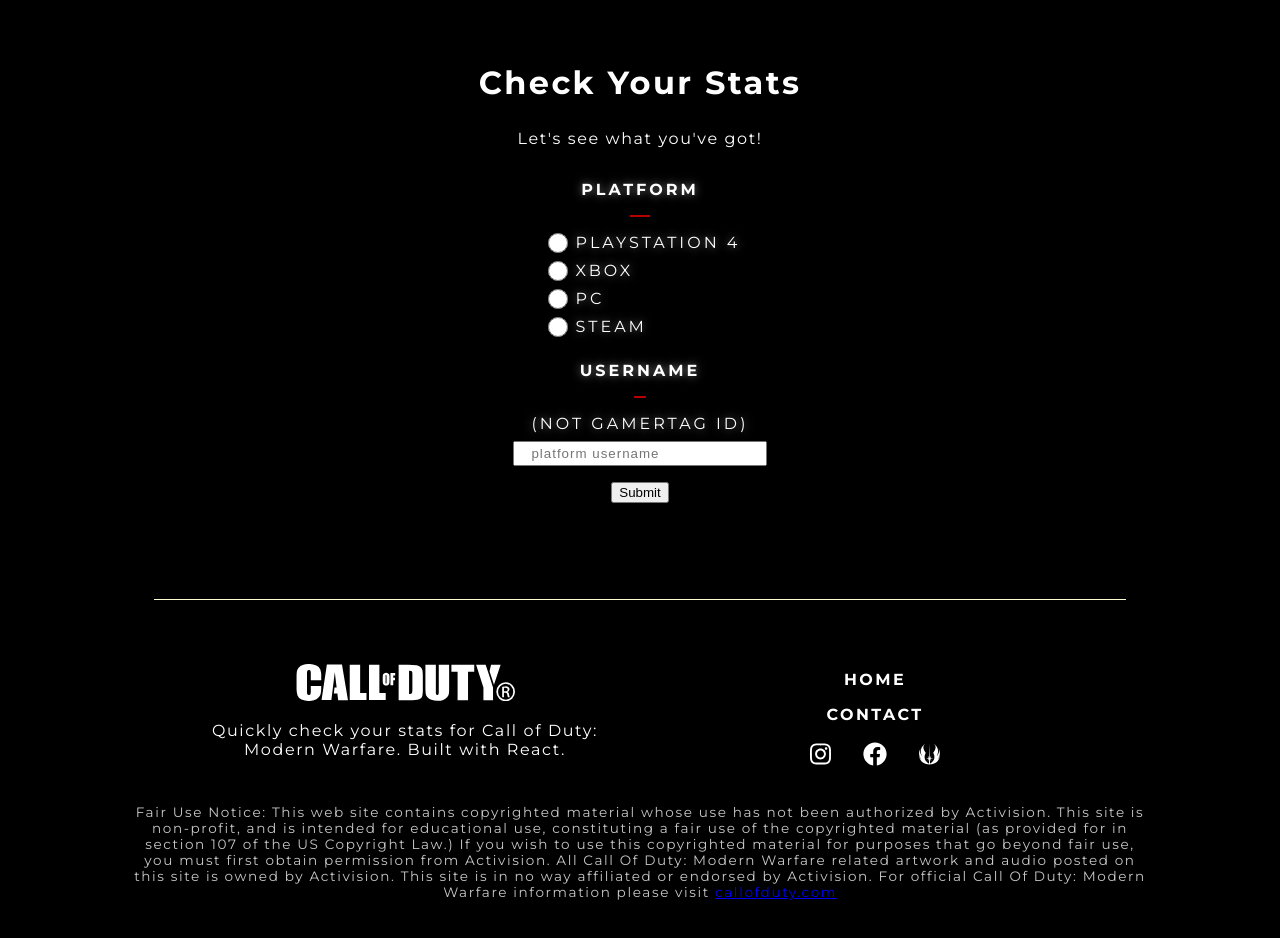
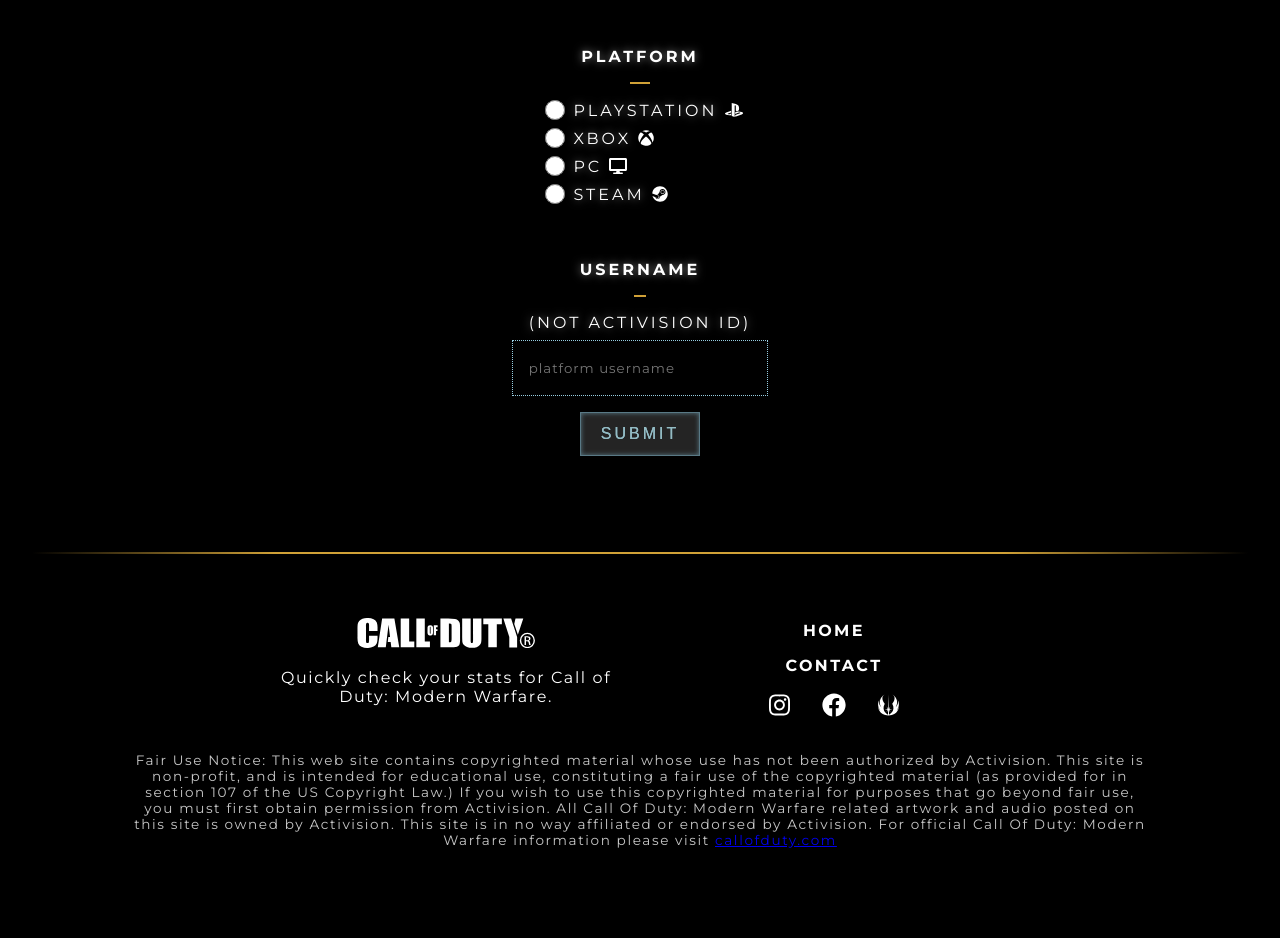
Before and after one commit to andrewly07/modernwarfarestatchecker, a React (Create React App) app: page / in a window 1280 px wide. Shown: the part 608-1546 px from the top of the page. After the commit the page ends 1501 px from the top, so only its background shows below. Built offline with nearby package versions, Linux system fonts and the light colour scheme.

Commit message:
Added error handling for api requests Created new Error component Error.js to display error to user

```diff
--- /dev/null
+++ b/src/components/Error.js
@@ -0,0 +1,43 @@
+import React from "react";
+import styled from "styled-components";
+
+const ErrorMain = styled.section`
+  padding: 0rem 0 2rem;
+  width: 80vw;
+  margin: 0 auto;
+
+  :before {
+    margin-bottom: 3rem;
+    content: "";
+    height: 2px;
+    width: 100%;
+    background-image: linear-gradient(
+      to right,
+      rgba(0, 0, 0, 0),
+      #79d9ff 20%,
+      #79d9ff 80%,
+      rgba(0, 0, 0, 0)
+    );
+    display: block;
+    margin-top: 0;
+  }
+
+  h1 {
+    font-size: 2rem;
+    color: #d0a137;
+  }
+`;
+
+const Error = () => {
+  return (
+    <ErrorMain>
+      <h1>Incorrect Username or Platform</h1>
+      <p>
+        Double check to make sure your username and platform are correct and try
+        again
+      </p>
+    </ErrorMain>
+  );
+};
+
+export default Error;
--- a/src/components/Footer.js
+++ b/src/components/Footer.js
@@ -21,12 +21,13 @@
   position: relative;
 
   :before {
-    content: '';
-    height: 1px;
-    background-color: #fbfcd1;
-    position: relative;
-    width: 80%;
     margin-bottom: 3rem;
+    content: "";
+    height: 2px;
+    width: 100%;
+    background-image: linear-gradient(to right, rgba(0, 0, 0, 0), #d0a137 20%, #d0a137 80%, rgba(0, 0, 0, 0));
+    display: block;
+    margin-top: 0;
   }
 `;
 
@@ -78,7 +79,7 @@
   font-size: .85rem;
   color: #c7c7c7;
   width: 80vw;
-`
+`;
 
 const Footer = () => {
   return (
@@ -89,7 +90,7 @@
             <img src={logo} alt="call of duty modern warfare logo" />
           </Link>
           <p>
-            Quickly check your stats for Call of Duty: Modern Warfare. Built with React.
+            Quickly check your stats for Call of Duty: Modern Warfare.
           </p>
         </DescriptionContainer>
         <LinksContainer>
--- a/src/components/Header.js
+++ b/src/components/Header.js
@@ -2,9 +2,10 @@
 import styled from "styled-components";
 
 const HeaderContainer = styled.div`
-  padding: 2rem 0 1rem;
+  padding: 2rem 0 2rem;
   width: 80vw;
   margin: 0 auto;
+  text-transform: uppercase;
 
   h1 {
     font-size: 2rem;
--- a/src/components/Hero.js
+++ b/src/components/Hero.js
@@ -1,16 +1,20 @@
 import React from "react";
 import styled from "styled-components";
 import BgImage from "../assets/images/cod-hero.jpg";
+import HeroLogo from '../assets/images/mw-wz-combined-logo.png'
 import Title from "./Title";
 
 const HeroMain = styled.section`
-  height: 60vh;
+  height: 50vh;
   background-image: url(${BgImage});
   background-size: cover;
   background-repeat: no-repeat;
   background-position: top;
   background-attachment: fixed;
   margin-top: 4rem;
+  display: flex;
+  justify-content: center;
+  align-items: center;
     @media (max-width: 767px) {
         background-attachment: scroll;
     }
@@ -19,11 +23,12 @@
 const Hero = () => {
   return (
     <HeroMain>
-      <Title
+      <img src={HeroLogo} alt="Call of Duty Modern Warfare and Warzone Logo"/>
+      {/* <Title
         title="Call of Duty: Modern Warfare"
         subtitle="Stat Checker"
         desc="Check wins/losses, favorite weapon, K/D ratio, and more"
-      />
+      /> */}
     </HeroMain>
   );
 };
--- a/src/components/InputStats.js
+++ b/src/components/InputStats.js
@@ -3,11 +3,25 @@
 import Header from "./Header";
 import axios from "axios";
 import Stats from "./Stats";
+import Error from "./Error";
+import { FontAwesomeIcon } from "@fortawesome/react-fontawesome";
+import {
+  faPlaystation,
+  faXbox,
+  faSteam,
+} from "@fortawesome/free-brands-svg-icons";
+import { faDesktop } from "@fortawesome/free-solid-svg-icons"
 
 const StatsMain = styled.section`
   padding-bottom: 4rem;
   width: 100vw;
   margin: 0 auto;
+`;
+
+const Headline = styled.h1`
+  text-transform: uppercase;
+  font-size: 2rem;
+  padding: 3rem 0;
 `;
 
 const FormMain = styled.form`
@@ -46,7 +60,7 @@
 `;
 
 const UserLabel = styled.label`
-  margin-top: 1rem;
+  margin-top: 3rem;
   display: flex;
   flex-direction: column;
   align-items: center;
@@ -59,6 +73,11 @@
     width: 100%;
     letter-spacing: 1px;
     margin: 0.5rem 0 1rem;
+    border: 1px dotted #97cde1;
+    background: none;
+    color: white;
+    font-family: inherit;
+    height: 3rem;
   }
 `;
 
@@ -70,7 +89,7 @@
     content: "";
     display: block;
     height: 2px;
-    background-color: #b70000;
+    background-color: #d0a137;
     position: relative;
     width: 10%;
     margin: 1rem auto;
@@ -83,6 +102,10 @@
     userData: [],
     platform: "",
     username: "",
+    errors: {
+      platform: null,
+      username: null,
+    },
   };
 
   handleChange = (e) => {
@@ -98,7 +121,35 @@
   };
 
   handleSubmit = (e) => {
+    if (this.state.platform === "") {
+      console.log("platform needs to be selected");
+      this.setState({
+        errors: {
+          platform: true,
+        },
+      });
+    } else if (this.state.username === "") {
+      console.log("username needs to be selected");
+      this.setState({
+        errors: { username: true },
+      });
+    }
     this.getUserData();
+    e.preventDefault();
+  };
+
+  handleClear = (e) => {
+    this.setState({
+      success: null,
+      userData: [],
+      platform: "",
+      username: "",
+      errors: {
+        platform: null,
+        username: null,
+      },
+    });
+    console.log("handle clear data", this.state);
     e.preventDefault();
   };
 
@@ -117,59 +168,54 @@
         headers: headers,
       })
       .then((response) => {
-        // console.log("response", response.data);
+        console.log("axios response", response);
         if (response.data.lifetime) {
-            console.log('true')
+          console.log("true");
           this.setState({
             userData: response.data.lifetime,
-                success: true
-            })
-            return
+            success: true,
+          });
+          return;
         } else if (response.data.error) {
           this.setState({
-                success: false
-            })
-            return
+            success: false,
+          });
+          return;
         }
       });
   }
 
   render() {
+    if (this.state.success === null) {
       return (
         <StatsMain>
-        {this.state.success ? (
-          <Stats userStats={this.state.userData} username={this.state.username}/>
-        ) : (
-          <h1>False</h1>
-        )}
           <Header
-          title="Check Your Stats"
-          subtitle="Let's see what you've got!"
+            title="Let's see what you've got, soldier."
+            subtitle="*Multiplayer stats only, Warzone coming soon"
           />
-
           <FormMain onSubmit={this.handleSubmit}>
             <label onChange={this.handleRadioChange}>
               <TitleSpan>Platform</TitleSpan>
               <div>
                 <RadioButton type="radio" value="psn" name="platform" />
-              <span>Playstation 4</span>
+                <span>Playstation <FontAwesomeIcon icon={faPlaystation} /></span>
               </div>
               <div>
                 <RadioButton type="radio" value="xbl" name="platform" />
-              <span>Xbox</span>
+                <span>Xbox <FontAwesomeIcon icon={faXbox} /></span>
               </div>
               <div>
                 <RadioButton type="radio" value="battle" name="platform" />
-              <span>PC</span>
+                <span>PC <FontAwesomeIcon icon={faDesktop} /></span>
               </div>
               <div>
                 <RadioButton type="radio" value="steam" name="platform" />
-              <span>Steam</span>
+                <span>Steam <FontAwesomeIcon icon={faSteam} /></span>
               </div>
             </label>
             <UserLabel>
               <TitleSpan>Username</TitleSpan>
-            <span>(NOT gamertag ID)</span>
+              <span>(NOT Activision ID)</span>
               <UserTextInput
                 type="text"
                 placeholder="platform username"
@@ -177,12 +223,34 @@
                 onChange={this.handleChange}
               />
             </UserLabel>
-          <input type="submit" value="Submit" />
+            <input type="submit" value="Submit" className="btn-primary" />
           </FormMain>
-        {/* <Stats userStats={this.state.userData}/> */}
+        </StatsMain>
+      );
+    } else if (this.state.success === true) {
+      return (
+        <StatsMain>
+          <Stats
+            userStats={this.state.userData}
+            username={this.state.username}
+            platform={this.state.platform}
+          />
+          <button className="btn-primary" onClick={this.handleClear}>
+            Search Again
+          </button>
+        </StatsMain>
+      );
+    } else if (this.state.success === false) {
+      return (
+        <StatsMain>
+          <Error />
+          <button className="btn-primary" onClick={this.handleClear}>
+            Try Again
+          </button>
         </StatsMain>
       );
     }
   }
+}
 
 export default InputStats;
--- a/src/components/Navbar.js
+++ b/src/components/Navbar.js
@@ -13,7 +13,7 @@
   position: fixed;
   top: 0;
   width: 100%;
-  background: black;
+  background: #1b1b1b;
   z-index: 1;
   color: white;
 `;
--- a/src/components/Stats.js
+++ b/src/components/Stats.js
@@ -7,10 +7,49 @@
 import sq3 from "../assets/images/bg/square3.jpg";
 import sq4 from "../assets/images/bg/square4.jpg";
 
+import { FontAwesomeIcon } from "@fortawesome/react-fontawesome";
+import {
+  faPlaystation,
+  faXbox,
+  faSteam,
+} from "@fortawesome/free-brands-svg-icons";
+import { faDesktop } from "@fortawesome/free-solid-svg-icons";
+
 const StatsMain = styled.section`
   padding-bottom: 4rem;
-  /* width: 80vw; */
   margin: 0 auto;
+`;
+
+const UsernameHeader = styled.h1`
+  padding-top: 2rem;
+  font-size: 2.5rem;
+`
+
+const StatsErrorMain = styled.section`
+  padding: 4rem 0 2rem;
+  margin: 0 auto;
+  width: 80vw;
+
+  h1 {
+    color: #fff;
+    text-shadow: 0px 0px 8px rgba(255, 255, 255, 0.5);
+    letter-spacing: 3px;
+    text-transform: uppercase;
+
+    ::after {
+      content: "";
+      display: block;
+      height: 2px;
+      background-color: #d0a137;
+      position: relative;
+      width: 10%;
+      margin: 2rem auto;
+    }
+  }
+
+  p {
+    padding-top: 1rem;
+  }
 `;
 
 const StatsFlexWrap = styled.div`
@@ -20,14 +59,14 @@
   position: relative;
 
   :after {
-    content: '';
+    content: "";
     position: relative;
     background: #fbfcd1;
     height: 1px;
     width: 75%;
     margin: 0 auto;
     margin-top: 4rem;
-    opacity: 0.4
+    opacity: 0.4;
   }
 `;
 
@@ -57,7 +96,12 @@
     width: 100%;
     top: 0;
     background: rgb(1, 28, 45);
-    background: linear-gradient( 0deg, rgba(0, 0, 0, 0.8) 0%, rgba(29, 12, 28, 0.8) 100% );
+    background: linear-gradient(
+      0deg,
+      rgba(0, 0, 0, 1) 0%,
+      rgba(29, 12, 28, 0.9) 50%,
+      rgba(0, 0, 0, 1) 100%
+    );
     z-index: 1;
   }
 
@@ -74,8 +118,19 @@
   }
 `;
 
-const Stats = ({ userStats, username }) => {
-  console.log("users stats", userStats);
+const Stats = ({ userStats, username, platform }) => {
+  console.log("userstats", platform);
+  if (userStats.all.properties === null) {
+    return (
+      <StatsErrorMain>
+        <h1>No Stats Available</h1>
+        <p>
+          You have an account for this platform but have not yet played the
+          game. Try choosing a different platform.
+        </p>
+      </StatsErrorMain>
+    );
+  } else {
     const {
       avengerKills,
       c4Kills,
@@ -135,75 +190,167 @@
 
     return (
       <StatsMain>
-      <Header title={username} subtitle="Multiplayer Stats" />
+        <UsernameHeader>
+          {username}
+          {platform === 'psn' && <FontAwesomeIcon icon={faPlaystation} className="fa-user-right"/>}
+          {platform === 'xbl' && <FontAwesomeIcon icon={faXbox} className="fa-user-right"/>}
+          {platform === 'battle' && <FontAwesomeIcon icon={faDesktop} className="fa-user-right"/>}
+          {platform === 'steam' && <FontAwesomeIcon icon={faSteam} className="fa-user-right"/>}
+        </UsernameHeader>
+        <h4>Lifetime Multiplayer Stats</h4>
         <StatsFlexWrap>
           <StatsThird img={sq1}>
-          <p><span>wins:</span> {wins}</p>
-          <p><span>Losses:</span> {losses}</p>
-          <p><span>Overall K/D Ratio:</span> {kdRatio}</p>
-          <p><span>Overall Kills:</span> {kills}</p>
-          <p><span>Total Deaths:</span> {deaths}</p>
-          <p><span>Total Games Played:</span> {totalGamesPlayed}</p>
-          <p><span>Win/Loss Ratio:</span> {winLossRatio}</p>
-          <p><span>Total Score:</span> {score}</p>
-          <p><span>Total Ties:</span> {ties}</p>
+            <p>
+              <span>wins:</span> {wins}
+            </p>
+            <p>
+              <span>Losses:</span> {losses}
+            </p>
+            <p>
+              <span>Overall K/D Ratio:</span> {kdRatio}
+            </p>
+            <p>
+              <span>Overall Kills:</span> {kills}
+            </p>
+            <p>
+              <span>Total Deaths:</span> {deaths}
+            </p>
+            <p>
+              <span>Total Games Played:</span> {totalGamesPlayed}
+            </p>
+            <p>
+              <span>Win/Loss Ratio:</span> {winLossRatio}
+            </p>
+            <p>
+              <span>Total Score:</span> {score}
+            </p>
+            <p>
+              <span>Total Ties:</span> {ties}
+            </p>
           </StatsThird>
           <StatsThird img={sq2}>
-          <p><span>Longest Win Streak:</span> {recordLongestWinStreak}</p>
-          <p><span>Current Win Streak:</span> {currentWinStreak}</p>
-          <p><span>Total Time Played:</span> {timePlayedTotal} minutes</p>
-          <p><span>Total Shots:</span> {totalShots}</p>
-          <p><span>Total Shots Missed:</span> {misses}</p>
-          <p><span>Total Headshots:</span> {headshots}</p>
-          <p><span>Suicides:</span> {suicides}</p>
-          <p><span>Accuracy:</span> {accuracy}</p>
-          <p><span>Total Assists:</span> {assists}</p>
+            <p>
+              <span>Longest Win Streak:</span> {recordLongestWinStreak}
+            </p>
+            <p>
+              <span>Current Win Streak:</span> {currentWinStreak}
+            </p>
+            <p>
+              <span>Total Time Played:</span> {timePlayedTotal} minutes
+            </p>
+            <p>
+              <span>Total Shots:</span> {totalShots}
+            </p>
+            <p>
+              <span>Total Shots Missed:</span> {misses}
+            </p>
+            <p>
+              <span>Total Headshots:</span> {headshots}
+            </p>
+            <p>
+              <span>Suicides:</span> {suicides}
+            </p>
+            <p>
+              <span>Accuracy:</span> {accuracy}
+            </p>
+            <p>
+              <span>Total Assists:</span> {assists}
+            </p>
           </StatsThird>
         </StatsFlexWrap>
         <StatsIndividualMain>
           <h4>Individual Game Stats</h4>
           <StatsFlexWrap>
             <StatsThird img={sq3}>
-            <p><span>Most Kills:</span> {bestKills}</p>
-            <p><span>Highest Killstreak:</span> {bestKillStreak}</p>
-            <p><span>Best K/D Ratio:</span> {bestKD}</p>
-            <p><span>Most Deaths:</span> {bestDeaths}</p>
-            <p><span>Most Defends:</span> {bestDefends}</p>
-            <p><span>Most Defuses:</span> {bestDefuses}</p>
+              <p>
+                <span>Most Kills:</span> {bestKills}
+              </p>
+              <p>
+                <span>Highest Killstreak:</span> {bestKillStreak}
+              </p>
+              <p>
+                <span>Best K/D Ratio:</span> {bestKD}
+              </p>
+              <p>
+                <span>Most Deaths:</span> {bestDeaths}
+              </p>
+              <p>
+                <span>Most Defends:</span> {bestDefends}
+              </p>
+              <p>
+                <span>Most Defuses:</span> {bestDefuses}
+              </p>
             </StatsThird>
             <StatsThird img={sq4}>
-            <p><span>Best Score:</span> {bestScore}</p>
-            <p><span>Win/Loss Ratio:</span> {winLossRatio}</p>
-            <p><span>Most Plants:</span> {bestPlants}</p>
-            <p><span>Most Rescues:</span> {bestRescues}</p>
-            <p><span>Most Captures:</span> {bestCaptures}</p>
-            <p><span>Most Confirms:</span> {bestConfirmed}</p>
+              <p>
+                <span>Best Score:</span> {bestScore}
+              </p>
+              <p>
+                <span>Win/Loss Ratio:</span> {winLossRatio}
+              </p>
+              <p>
+                <span>Most Plants:</span> {bestPlants}
+              </p>
+              <p>
+                <span>Most Rescues:</span> {bestRescues}
+              </p>
+              <p>
+                <span>Most Captures:</span> {bestCaptures}
+              </p>
+              <p>
+                <span>Most Confirms:</span> {bestConfirmed}
+              </p>
             </StatsThird>
           </StatsFlexWrap>
         </StatsIndividualMain>
         <StatsRandomMain>
           <h4>Individual Game Stats</h4>
           <StatsFlexWrap>
-          <StatsThird img={"../assets/images/bg/square1.jpg"}>
-            <p><span>Most Kills:</span> {bestKills}</p>
-            <p><span>Highest Killstreak:</span> {bestKillStreak}</p>
-            <p><span>Best K/D Ratio:</span> {bestKD}</p>
-            <p><span>Most Deaths:</span> {bestDeaths}</p>
-            <p><span>Most Defends:</span> {bestDefends}</p>
-            <p><span>Most Defuses:</span> {bestDefuses}</p>
+            <StatsThird>
+              <p>
+                <span>Most Kills:</span> {bestKills}
+              </p>
+              <p>
+                <span>Highest Killstreak:</span> {bestKillStreak}
+              </p>
+              <p>
+                <span>Best K/D Ratio:</span> {bestKD}
+              </p>
+              <p>
+                <span>Most Deaths:</span> {bestDeaths}
+              </p>
+              <p>
+                <span>Most Defends:</span> {bestDefends}
+              </p>
+              <p>
+                <span>Most Defuses:</span> {bestDefuses}
+              </p>
             </StatsThird>
-          <StatsThird img={"../assets/images/bg/square1.jpg"}>
-            <p><span>Best Score:</span> {bestScore}</p>
-            <p><span>Win/Loss Ratio:</span> {winLossRatio}</p>
-            <p><span>Most Plants:</span> {bestPlants}</p>
-            <p><span>Most Rescues:</span> {bestRescues}</p>
-            <p><span>Most Captures:</span> {bestCaptures}</p>
-            <p><span>Most Confirms:</span> {bestConfirmed}</p>
+            <StatsThird>
+              <p>
+                <span>Best Score:</span> {bestScore}
+              </p>
+              <p>
+                <span>Win/Loss Ratio:</span> {winLossRatio}
+              </p>
+              <p>
+                <span>Most Plants:</span> {bestPlants}
+              </p>
+              <p>
+                <span>Most Rescues:</span> {bestRescues}
+              </p>
+              <p>
+                <span>Most Captures:</span> {bestCaptures}
+              </p>
+              <p>
+                <span>Most Confirms:</span> {bestConfirmed}
+              </p>
             </StatsThird>
           </StatsFlexWrap>
         </StatsRandomMain>
       </StatsMain>
     );
+  }
 };
 
 export default Stats;
--- a/src/index.css
+++ b/src/index.css
@@ -1,20 +1,53 @@
-@import url('https://fonts.googleapis.com/css2?family=Montserrat:wght@100;400;700&display=swap');
+@import url("https://fonts.googleapis.com/css2?family=Montserrat:wght@100;400;700&display=swap");
 
 body {
   margin: 0;
-  font-family: 'Montserrat', sans-serif;
+  font-family: "Montserrat", sans-serif;
   -webkit-font-smoothing: antialiased;
   -moz-osx-font-smoothing: grayscale;
-  letter-spacing: .15rem;
+  letter-spacing: 0.15rem;
   background-color: black;
   color: white;
 }
 
 code {
-  font-family: source-code-pro, Menlo, Monaco, Consolas, 'Courier New',
+  font-family: source-code-pro, Menlo, Monaco, Consolas, "Courier New",
     monospace;
 }
 
 p {
-  letter-spacing: .1rem;
+  letter-spacing: 0.1rem;
 }
+
+.btn-primary {
+  padding: 12px 20px;
+  font-size: 1rem;
+  outline: none;
+  letter-spacing: 0.1rem;
+  text-transform: uppercase;
+  text-shadow: 0px 0px 0px #97cde1;
+  background-color: #242424;
+  color: #94bbc2;
+  box-shadow: inset 0px 0px 5px #597985;
+  border: 1px solid #597985;
+  letter-spacing: 3px;
+  position: relative;
+  text-align: center;
+  transition: all .4s ease-in-out;
+}
+
+.btn-primary:hover {
+  cursor: pointer;
+  color: #79d9ff;
+  text-shadow: 0px 0px 3px #97cde1;
+  border: 1px solid #79d9ff;
+  box-shadow: inset 0px 0px 7px #79d9ff;
+}
+
+.btn-primary:focus, textarea:focus, input:focus {
+  outline: none;
+}
+
+.fa-user-right {
+  padding-left: 1rem;
+}
```
Also changed, not shown: src/assets/images/mw-wz-combined-logo.png (added). Lines whose indentation alone changed are shown as unchanged.
